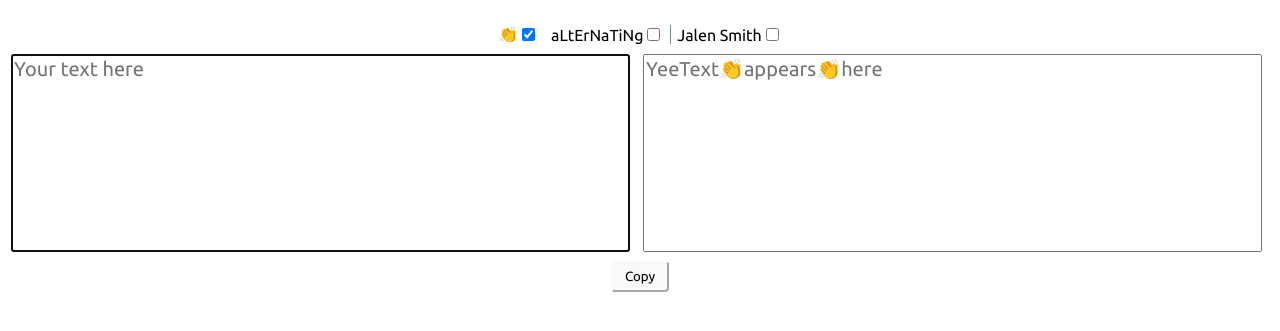
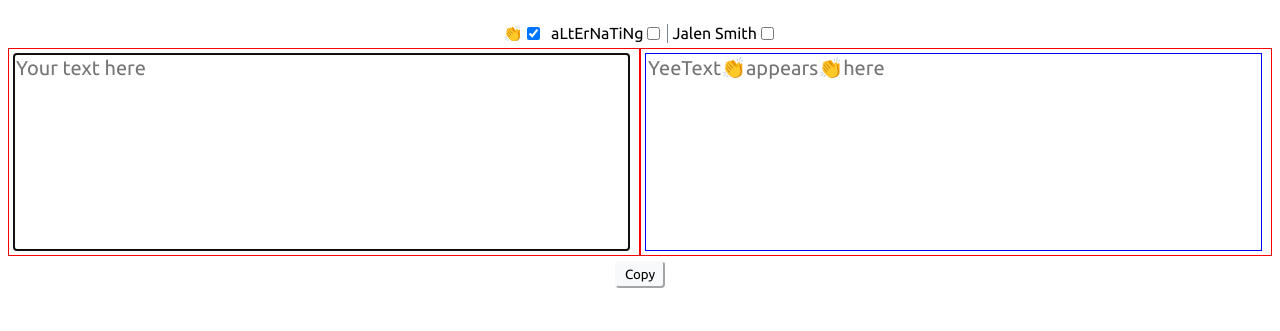
Before and after one commit to jeffbdye/YeeText, a website built with webpack: page public/index.html in a window 1280 px wide. Shown: the part 69-400 px from the top of the page. Built offline with nearby package versions, Linux system fonts and the light colour scheme.

Commit message:
Keep styles consistent

```diff
--- a/public/style.css
+++ b/public/style.css
@@ -6,28 +6,33 @@
   display: flex;
   align-items: center;
   justify-content: center;
-  margin-bottom: .4em;
+  margin-bottom: 5px;
 }
 
 .textarea-container div {
   flex: 1;
-  height: calc(100% - 10em);
+  height: 75%;
+  border: red;
+  border-width: 1px;
+  border-style: solid
 }
 
 textarea {
-  font-size: 1.25em;
+  font-size: 20px;
   height: 100%;
   width: 98%;
-  margin: 3px;
+  margin: 4px;
   resize: none;
-  padding: .1em;
+  border: blue;
+  border-width: 1px;
+  border-style: solid
 }
 
 .form-group {
   display: flex;
   align-items: center;
-  padding-left: .4em;
-  padding-right: .4em;
+  padding-left: 4px;
+  padding-right: 4px;
 }
 
 .bordered {
@@ -46,8 +51,8 @@ textarea#input-text {
 button {
   background-color: #f8f9fa;
   border-color: #f8f9fa;
-  padding: .375rem .75rem;
-  border-radius: .25rem;
+  padding: 4px 8px;
+  border-radius: 4px;
   transition: color .15s;
 }
 
@@ -64,8 +69,7 @@ button:hover {
 
   .textarea-container div {
     width: 100%;
-    margin: .1em;
-    height: calc(100% - 26em);
+    height: 35%;
   }
 
   button {
```
